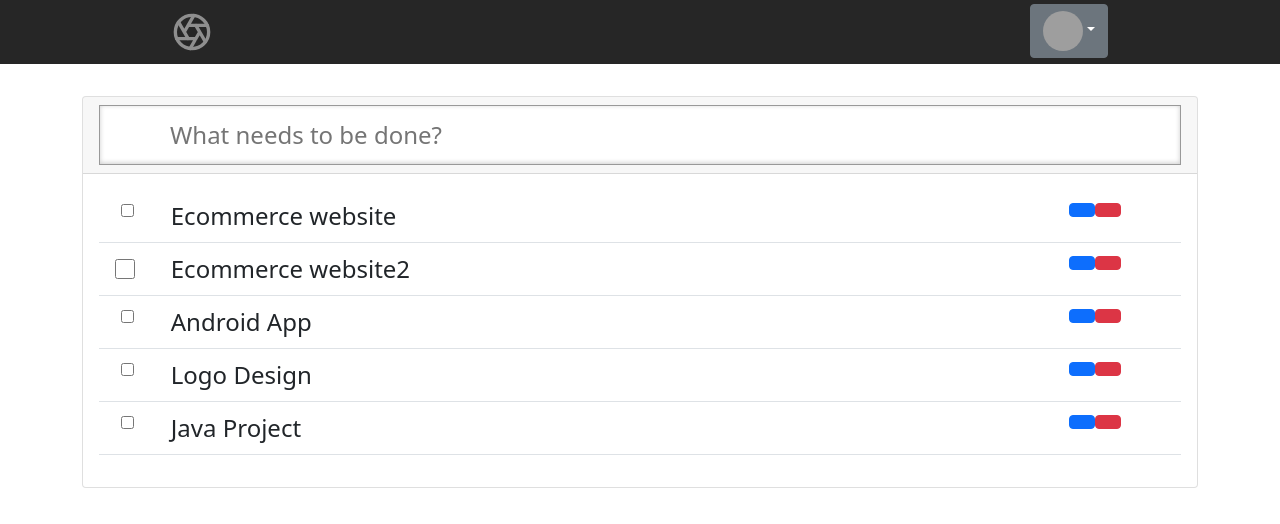
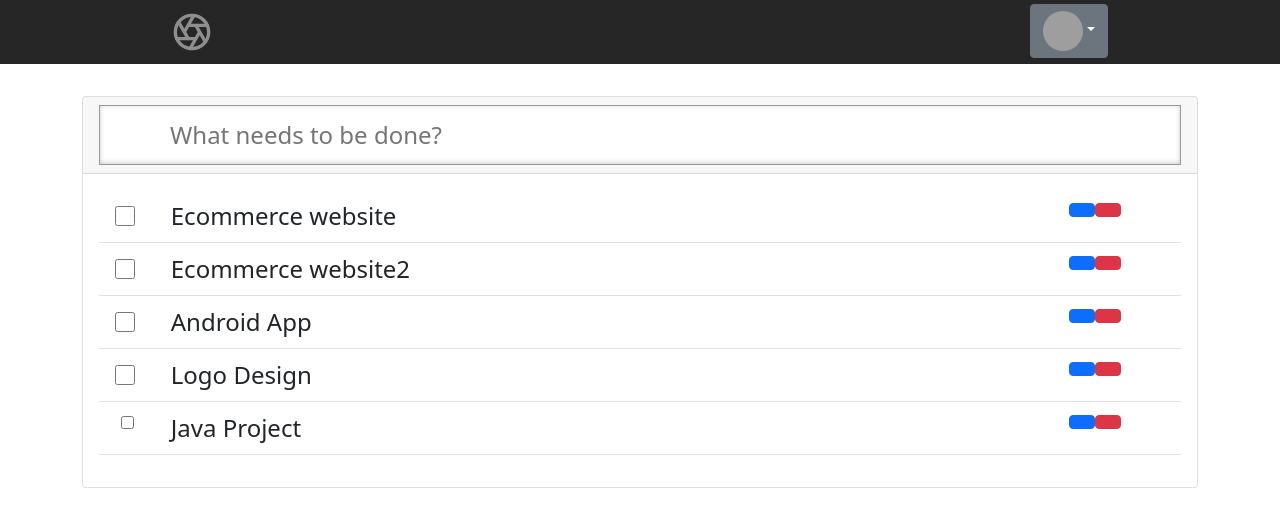
Before and after one commit to tarohida/php-todo-app-frontend, a Vue app: page / in a window 1280 px wide. Shown: the top 524 px of the page. Built offline with nearby package versions, Linux system fonts and the light colour scheme; grey boxes are pictures that could not be loaded; some icons are missing.

Commit message:
feature/esa354 ID で付与していたスタイルを CLASS セレクタに変更

```diff
--- a/src/components/TodoList.vue
+++ b/src/components/TodoList.vue
@@ -30,7 +30,7 @@
   list-style: none;
 }
 
-#checkbox-1 {
+.todo-list-checkbox {
   width: 1.25rem;
   height: 1.25rem;
   border: 1px solid hsl(0, 0%, 85%);
@@ -70,7 +70,7 @@
               >
                 <td class="p-0 text-center">
                   <div class="custom-checkbox custom-control">
-                    <input type="checkbox" data-checkboxes="mygroup" class="custom-control-input" v-bind:id="getId(index)">
+                    <input type="checkbox" data-checkboxes="mygroup" class="custom-control-input todo-list-checkbox" v-bind:id="getId(index)">
                     <label v-bind:for="getId(index)" class="custom-control-label">&nbsp;</label>
                   </div>
                 </td>
```
